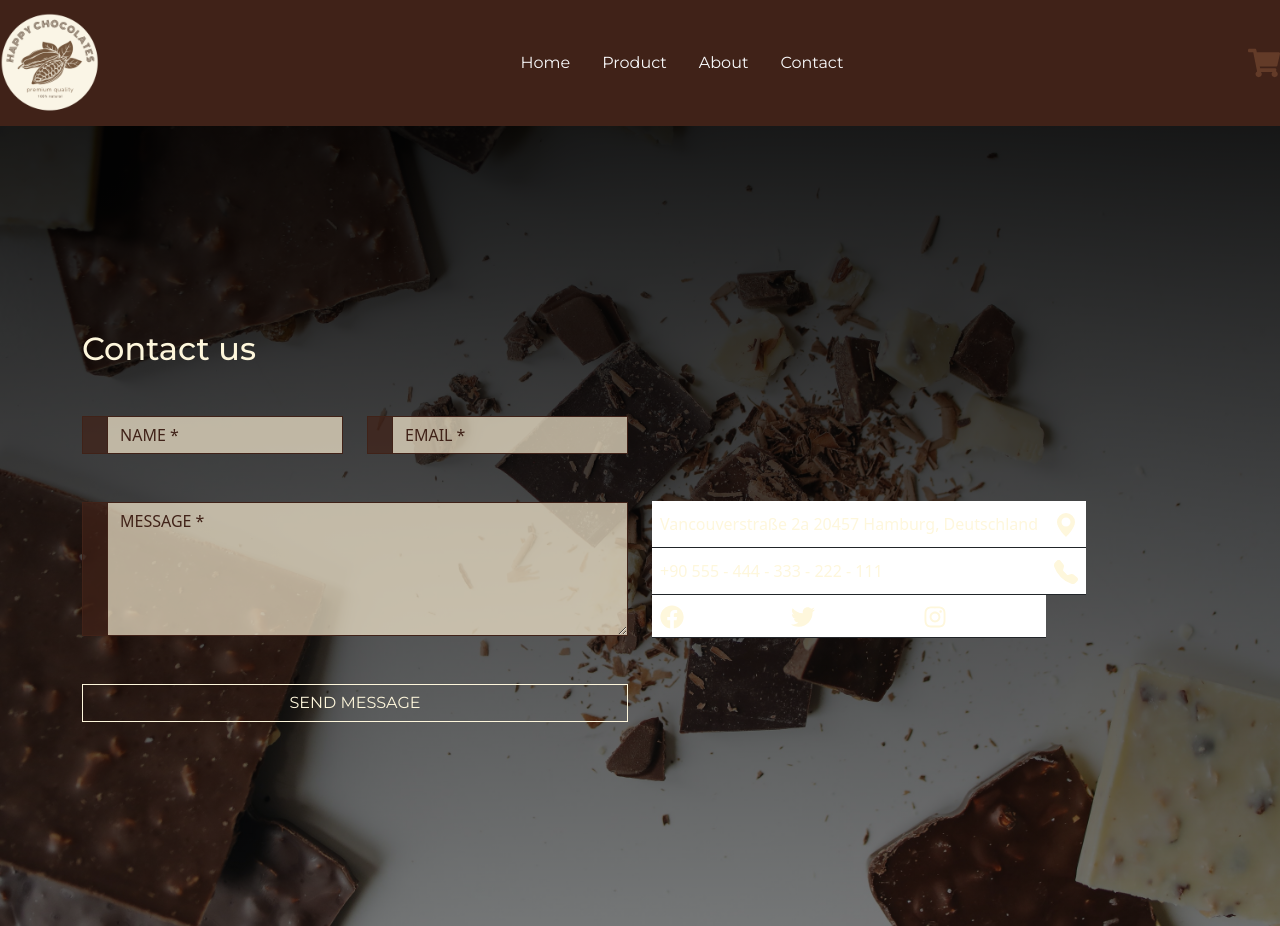
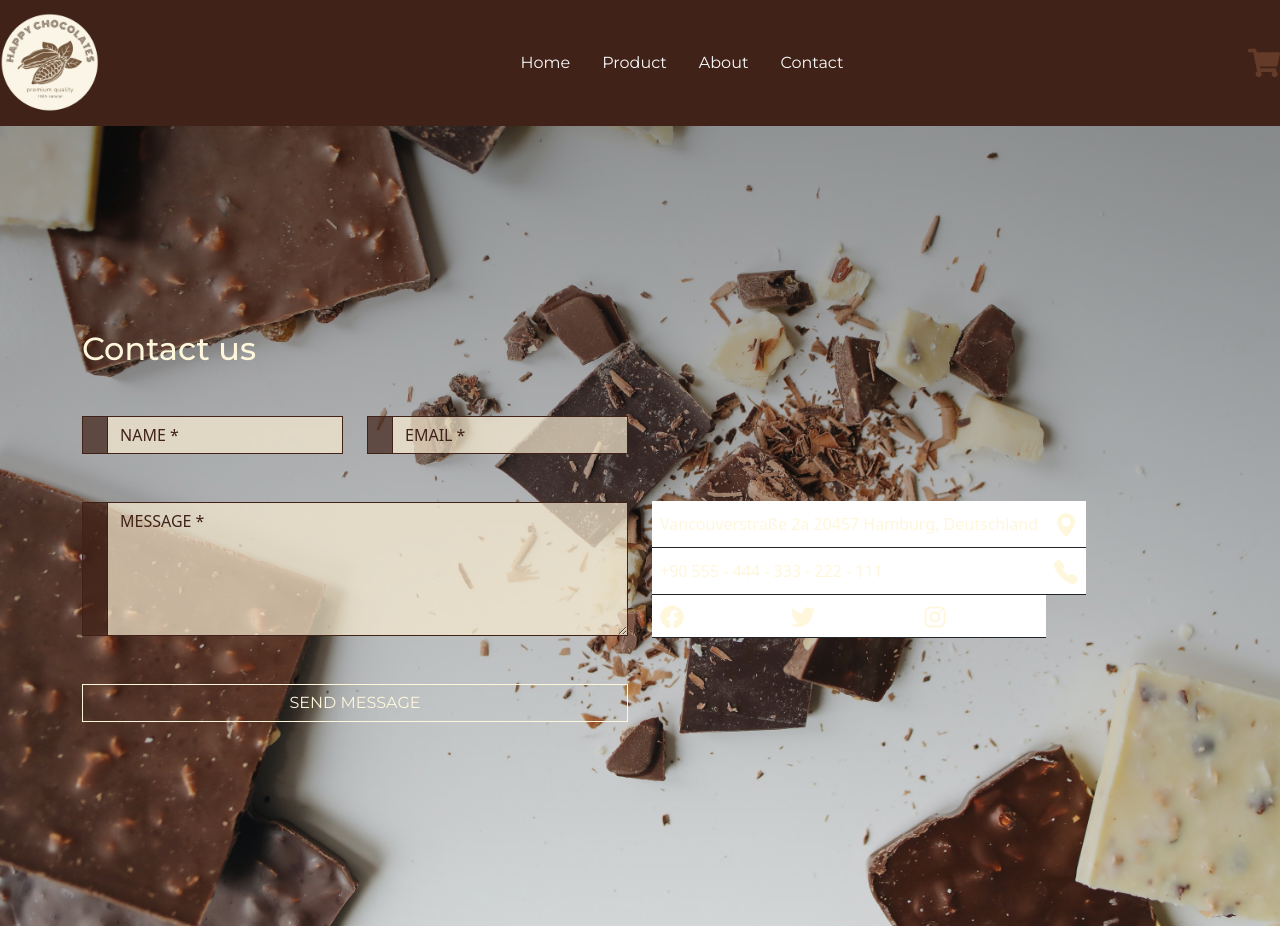
Before and after one commit to sevdeorscelik/chocolate-shop, a React (Create React App) app: page /contact in a window 1280 px wide. Built offline with nearby package versions, Linux system fonts and the light colour scheme; some icons are missing.

Commit message:
finished

```diff
--- a/src/Pages/Contact.js
+++ b/src/Pages/Contact.js
@@ -9,7 +9,7 @@ function Contact() {
 
     return (
 
-        <div className="Contact d-flex justify-content-center align-items-center" style={{ 'backgroundImage': `linear-gradient(rgb(0,0,0, 0.9), rgb(0,0,0,0.5)), url(img/photo-15.jpg)` }}>
+        <div className="Contact d-flex justify-content-center align-items-center" style={{ 'backgroundImage': `linear-gradient(rgb(0,0,0, 0.4), rgb(0,0,0,0.1)), url(img/photo-15.jpg)` }}>
 
             <div className='container'>
                 <h2>Contact us</h2>
```
